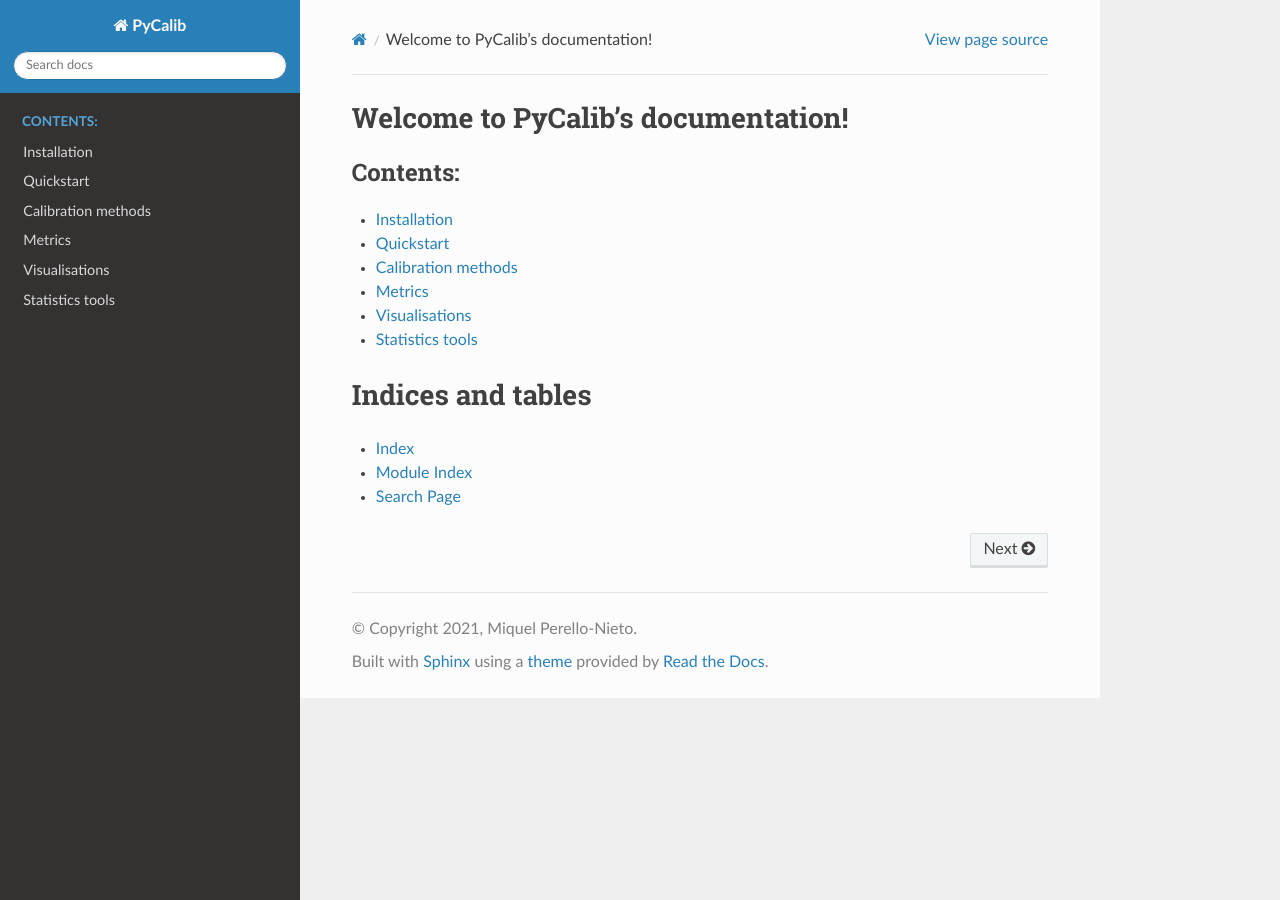
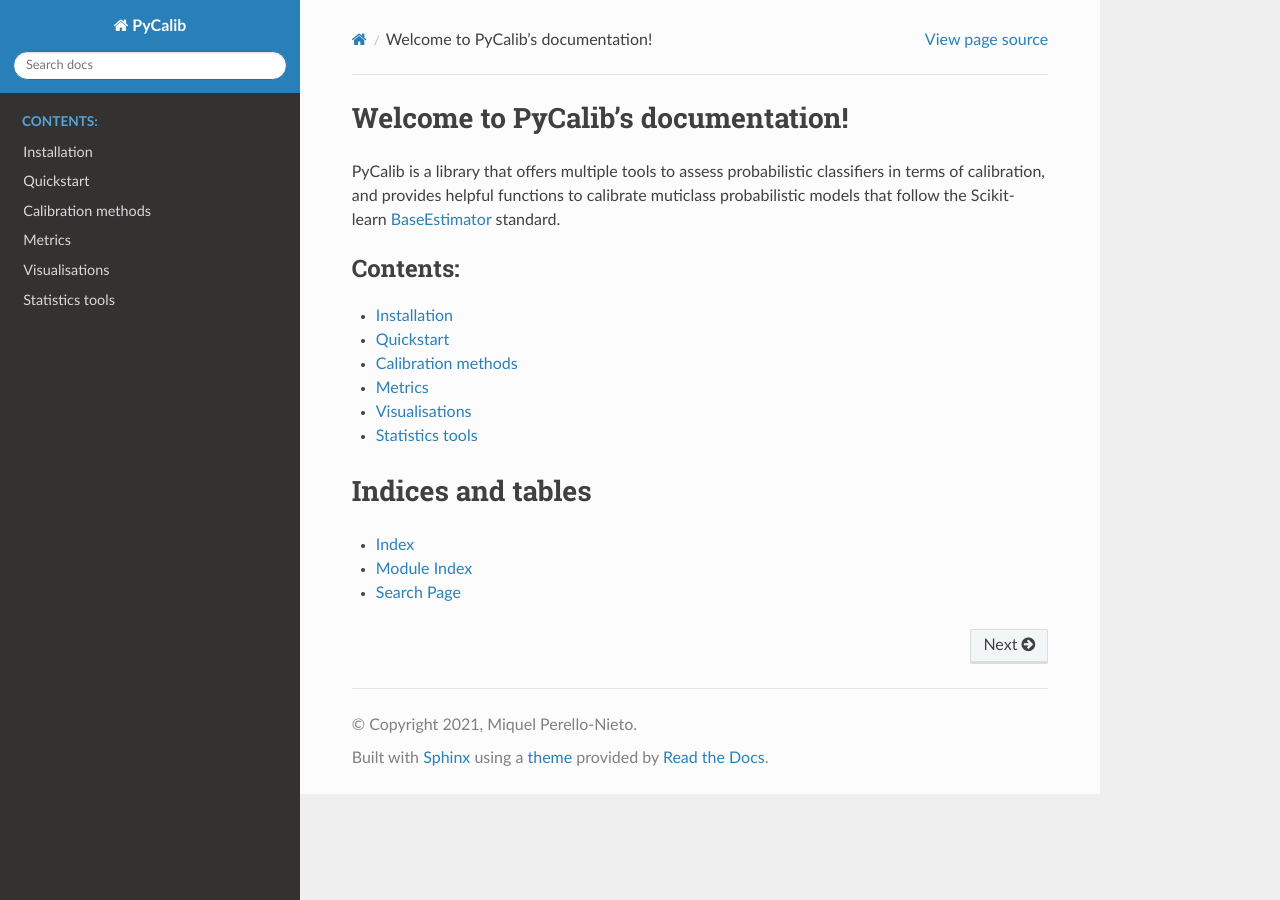
Before and after one commit to classifier-calibration/PyCalib, a Sphinx documentation site: the page built from docs/source/index.rst, in a window 1280 px wide. Built offline with Sphinx 7.4.7 and the Read the Docs theme 2.0.0, drawn with Linux system fonts in a browser that asks for light colours; pages that are not in the unit, such as notebooks, are missing from menus.

Commit message:
CI and description

```diff
--- a/docs/source/index.rst
+++ b/docs/source/index.rst
@@ -5,6 +5,13 @@
 
 Welcome to PyCalib's documentation!
 ===================================
+
+PyCalib is a library that offers multiple tools to assess probabilistic
+classifiers in terms of calibration, and provides helpful functions to
+calibrate muticlass probabilistic models that follow the Scikit-learn
+`BaseEstimator`_ standard.
+
+.. _BaseEstimator: https://scikit-learn.org/stable/modules/generated/sklearn.base.BaseEstimator.html
 
 .. toctree::
    :maxdepth: 2
--- a/pycalib/__init__.py
+++ b/pycalib/__init__.py
@@ -1 +1 @@
-__version__='0.0.7.dev0'
+__version__='0.0.8.dev0'
```
Also changed, not shown: 1 other file.
